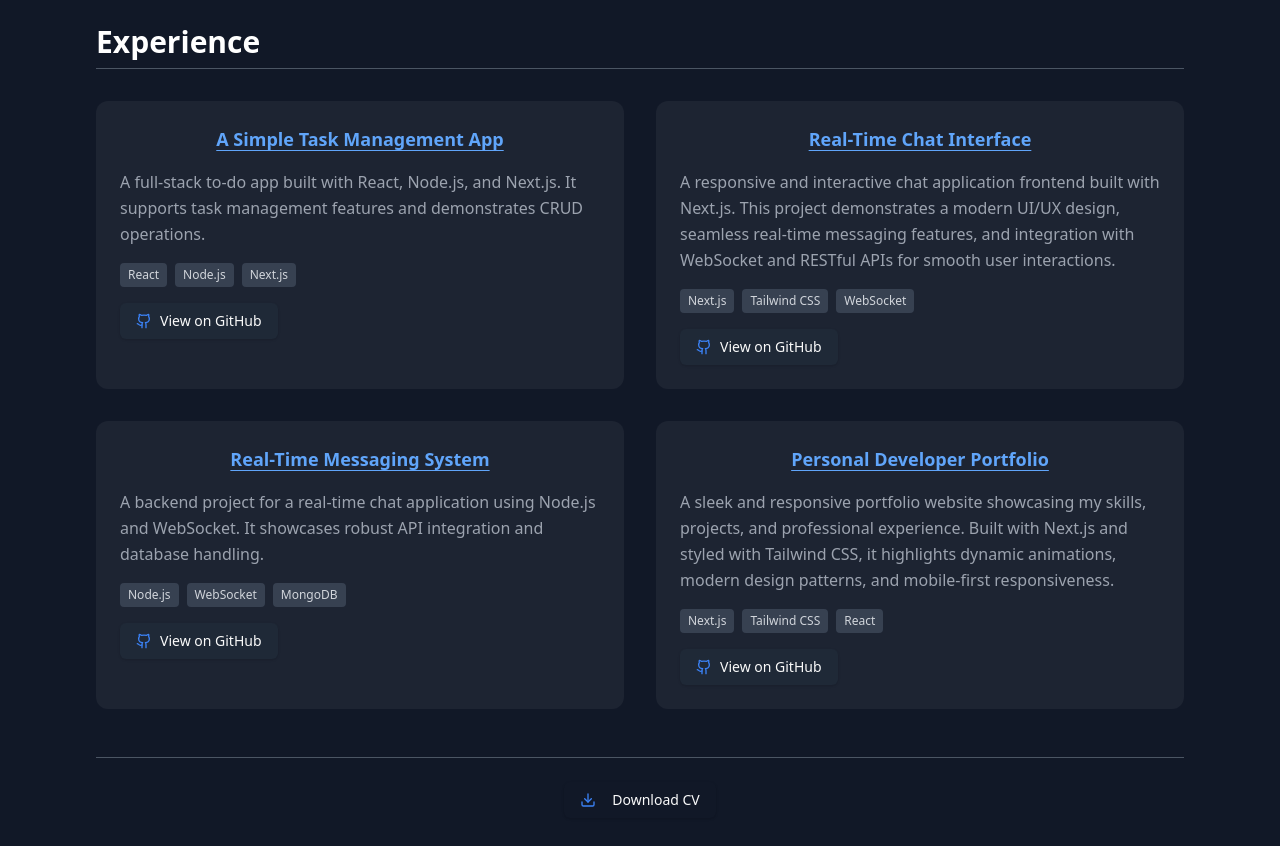
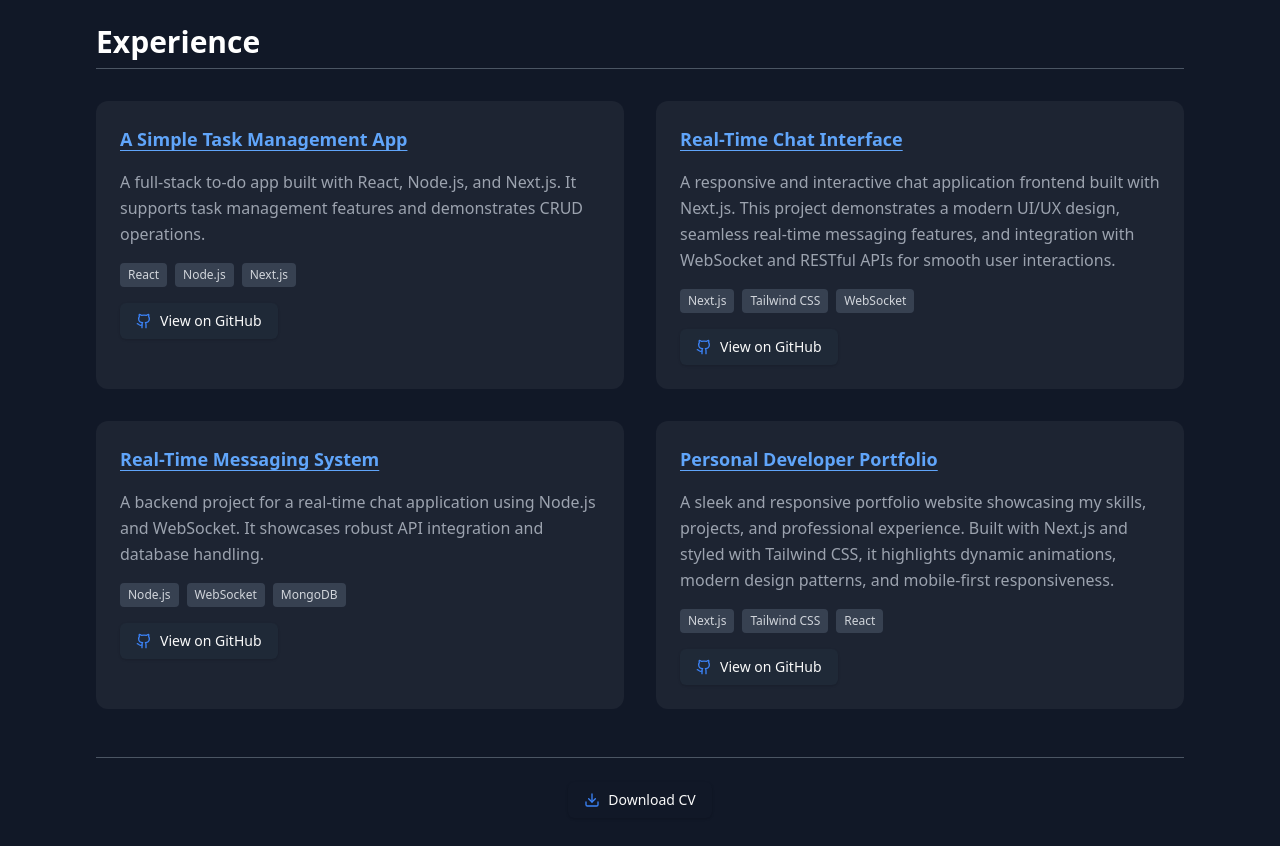
Before and after one commit to AbinAntony8888/PortfolioWebsite, a Next.js app: page / in a window 1280 px wide. Shown: the part 980-1826 px from the top of the page. Built offline with nearby package versions, Linux system fonts and the light colour scheme.

Commit message:
modified design

```diff
--- a/src/components/Cv.tsx
+++ b/src/components/Cv.tsx
@@ -10,7 +10,7 @@ export default function Cv() {
           className="gap-2 flex items-center justify-center"
           download
         >
-          <Download className="mr-2 h-4 w-4 text-blue-500" />
+          <Download className=" text-blue-500" />
           Download CV
         </a>
       </Button>
--- a/src/components/Experience.tsx
+++ b/src/components/Experience.tsx
@@ -12,7 +12,7 @@ export default function Experience() {
           {/* Project 1 */}
           <div className="group relative bg-white/5 rounded-xl overflow-hidden hover:shadow-lg hover:shadow-blue-500/20 transition-transform duration-300 transform hover:scale-105">
             <div className="p-6">
-              <h4 className="flex  justify-center underline underline-offset-4 mb-4 text-lg font-bold text-blue-400">
+              <h4 className="flex justify-start underline underline-offset-4 mb-4 text-lg font-bold text-blue-400">
                 A Simple Task Management App
               </h4>
               <p className="text-gray-400 leading-relaxed mb-4">
@@ -47,7 +47,7 @@ export default function Experience() {
           {/* Project 2 */}
           <div className="group relative bg-white/5 rounded-xl overflow-hidden hover:shadow-lg hover:shadow-blue-500/20 transition-transform duration-300 transform hover:scale-105">
             <div className="p-6">
-              <h4 className="flex  justify-center underline underline-offset-4 mb-4 text-lg font-bold text-blue-400">
+              <h4 className="flex  justify-start underline underline-offset-4 mb-4 text-lg font-bold text-blue-400">
                 Real-Time Chat Interface
               </h4>
               <p className="text-gray-400 leading-relaxed mb-4">
@@ -84,7 +84,7 @@ export default function Experience() {
           {/* Project 3 */}
           <div className="group relative bg-white/5 rounded-xl overflow-hidden hover:shadow-lg hover:shadow-blue-500/20 transition-transform duration-300 transform hover:scale-105">
             <div className="p-6">
-              <h4 className="flex  justify-center underline underline-offset-4 mb-4 text-lg font-bold text-blue-400">
+              <h4 className="flex  justify-start underline underline-offset-4 mb-4 text-lg font-bold text-blue-400">
                 Real-Time Messaging System
               </h4>
               <p className="text-gray-400 leading-relaxed mb-4">
@@ -120,7 +120,7 @@ export default function Experience() {
           {/* Project 4 */}
           <div className="group relative bg-white/5 rounded-xl overflow-hidden hover:shadow-lg hover:shadow-blue-500/20 transition-transform duration-300 transform hover:scale-105">
             <div className="p-6">
-              <h4 className="flex  justify-center underline underline-offset-4 mb-4 text-lg font-bold text-blue-400">
+              <h4 className="flex  justify-start underline underline-offset-4 mb-4 text-lg font-bold text-blue-400">
                 Personal Developer Portfolio
               </h4>
               <p className="text-gray-400 leading-relaxed mb-4">
--- a/src/components/SocialLinks.tsx
+++ b/src/components/SocialLinks.tsx
@@ -12,23 +12,23 @@ export default function SocialLinks() {
     "mailto:abinantony8888@gmail.com?subject=Hello%20Abin&body=I%20would%20like%20to%20connect%20with%20you.";
 
   return (
-    <div className="flex flex-wrap items-center justify-center sm:gap-6 xl:gap-24 mb-10 pt-2 gap-y-6 gap-x-1">
+    <div className="flex flex-wrap items-center justify-center sm:gap-6 xl:gap-24 mb-10 pt-2 gap-y-2 gap-x-2">
       {/* grid grid-cols-3 md:grid-cols-5 */}
       {/* 1 */}
       <Button
-        className="bg-gray-900 hover:bg-gray-800 text-white"
+        className="bg-gray-900  hover:bg-gray-800 text-white"
         onClick={() => (window.location.href = githubOAuthURL)}
       >
-        <Github className="mr-2 h-4 w-4 text-blue-500" />
+        <Github className=" text-blue-500" />
         GitHub
       </Button>
       {/* 2 */}
       <Button
-        className="bg-gray-900 hover:bg-gray-800 text-white"
+        className="bg-gray-900  hover:bg-gray-800 text-white"
         onClick={() => (window.location.href = discordOAuthURL)}
       >
         <svg
-          className="mr-2 h-5 w-5 text-blue-500"
+          className=" text-blue-500"
           aria-hidden="true"
           focusable="false"
           data-prefix="fab"
@@ -46,7 +46,7 @@ export default function SocialLinks() {
       </Button>
       {/* 3 */}
       <Button
-        className="bg-gray-900 hover:bg-gray-800 text-white"
+        className="bg-gray-900  hover:bg-gray-800 text-white"
         onClick={() => (window.location.href = emaildOAuthURL)}
       >
         <MailOpen className="text-blue-500" />
@@ -82,7 +82,7 @@ export default function SocialLinks() {
         className="bg-gray-900 hover:bg-gray-800 text-white"
         onClick={() => (window.location.href = linkedindOAuthURL)}
       >
-        <Linkedin className="mr-2 h-4 w-4 text-blue-500" />
+        <Linkedin className=" text-blue-500" />
         LinkedIn
       </Button>
     </div>
```
